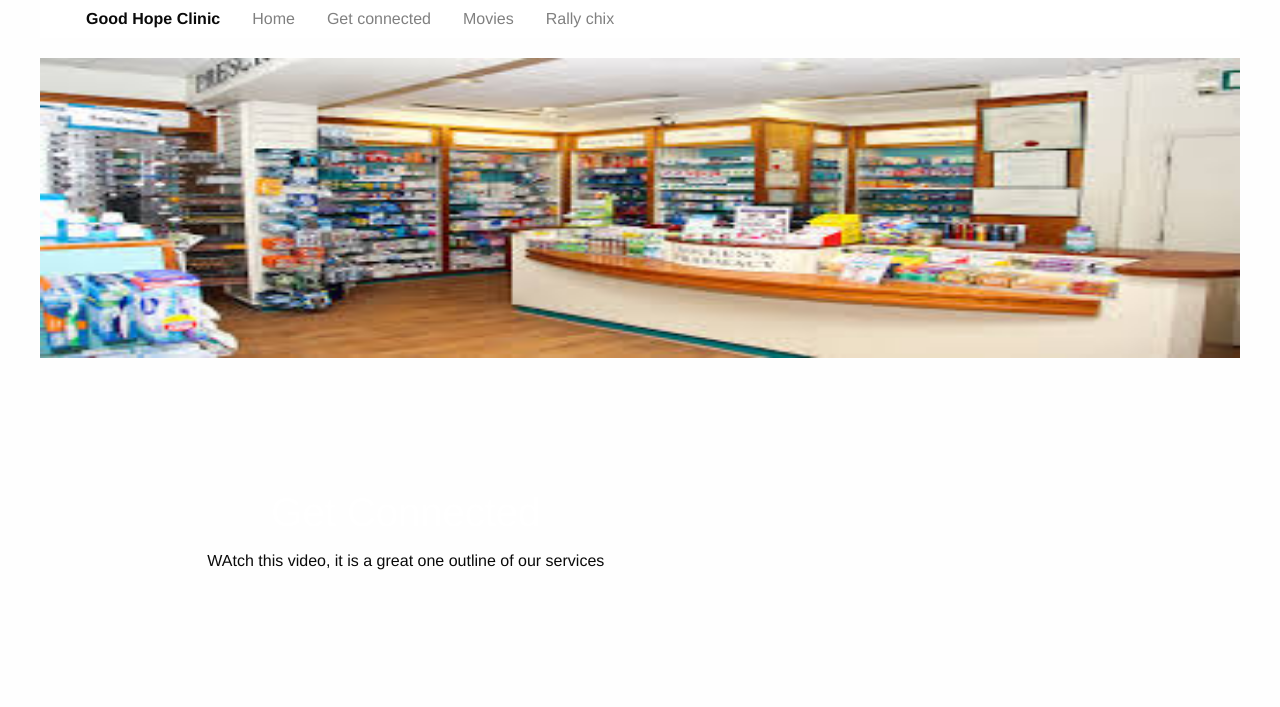
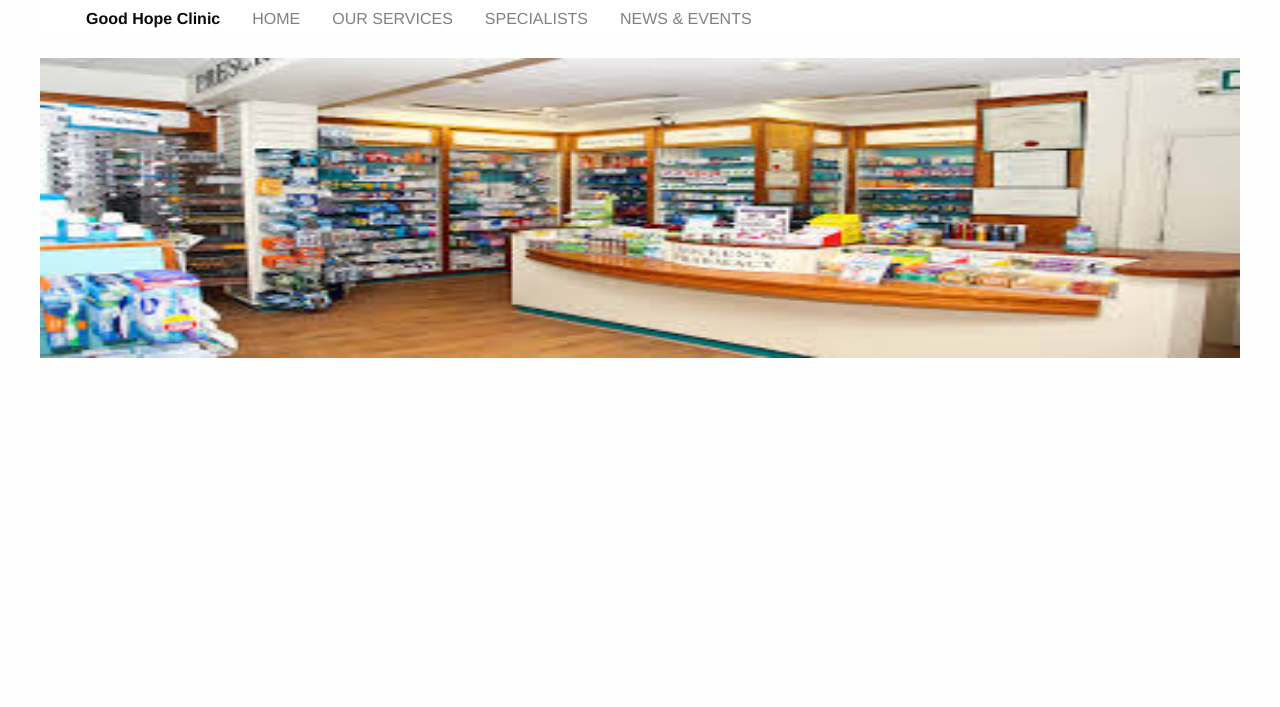
Before and after one commit to gitalry/clinic, a plain HTML site: page index.html in a window 1280 px wide. Drawn offline with nearby package versions, Linux system fonts and the light colour scheme.

Commit message:
home updated

```diff
--- a/index.html
+++ b/index.html
@@ -5,11 +5,13 @@
     <meta charset="utf-8">
     <meta http-equiv="x-ua-compatible" content="ie=edge">
     <meta name="viewport" content="width=device-width, initial-scale=1.0">
+    <link href='https://fonts.googleapis.com/css?family=Raleway:400,200,300,500,600' rel='stylesheet' type='text/css'>
+    <link href='https://fonts.googleapis.com/css?family=Poiret+One&subset=latin,latin-ext' rel='stylesheet' type='text/css'>
+    <link rel="stylesheet" href="css/font-awesome.min.css">
     <title>Good Hope Clinic</title>
     <link rel="stylesheet" href="css/foundation.css">
     <link rel="stylesheet" href="css/app.css">
     <link rel="stylesheet" href="css/style.css">
-    <script src="js/prefixfree.min.js"></script>
 
 
 </head>
@@ -24,10 +26,11 @@
                         <div class="top-bar-left">
                             <ul class="dropdown menu" data-dropdown-menu>
                                 <li class="menu-text">Good Hope Clinic</li>
-                                <li><a href="index.html">Home</a></li>
-                                <li><a href="#">Get connected</a></li>
-                                <li><a href="#">Movies</a></li>
-                                <li><a href="#">Rally chix</a></li>
+
+                                <li><a href="index.html">HOME</a></li>
+                <li> <a href="services.html">OUR SERVICES</a></li>
+                <li><a href="specialist.html">SPECIALISTS</a></li>
+                <li><a href="news.html">NEWS &amp; EVENTS</a></li>
                             </ul>
                         </div>
 
@@ -37,33 +40,20 @@
             </div>
         </div>
         <div class="row slider">
-            <!--           <base href="https://s3-us-west-2.amazonaws.com/s.cdpn.io/4273/">-->
+
             <div id="slider">
                 <figure>
 
                     <img src="img/1.jpg">
                     <img src="img/2.jpg">
                     <img src="img/3.jpg">
-                    <img src="img/mario.png">
+                    <img src="img/4.jpg">
 
                 </figure>
             </div>
         </div>
         <div class="large-12 columns">
-            <div class="large-12 columns">
-                <div class="large-7 columns rowtwo">
-                    <div class="row text-center">
-                        <div class="large-12 columns innerdiv"></div>
-                        <br>
-                        <h2 class="h2">Get Connected</h2>
-                        <p>WAtch this video, it is a great one outline of our services</p>
-                        <div class="large-12 columns innerdiv"></div>
-                    </div>
-                </div>
-                <div class="large-5 columns">
-                    <br>
-                </div>
-            </div>
+
         </div>
         <script src='http://cdnjs.cloudflare.com/ajax/libs/jquery/2.1.3/jquery.min.js'></script>
          <script src="js/vendor/jquery.js"></script>
```
